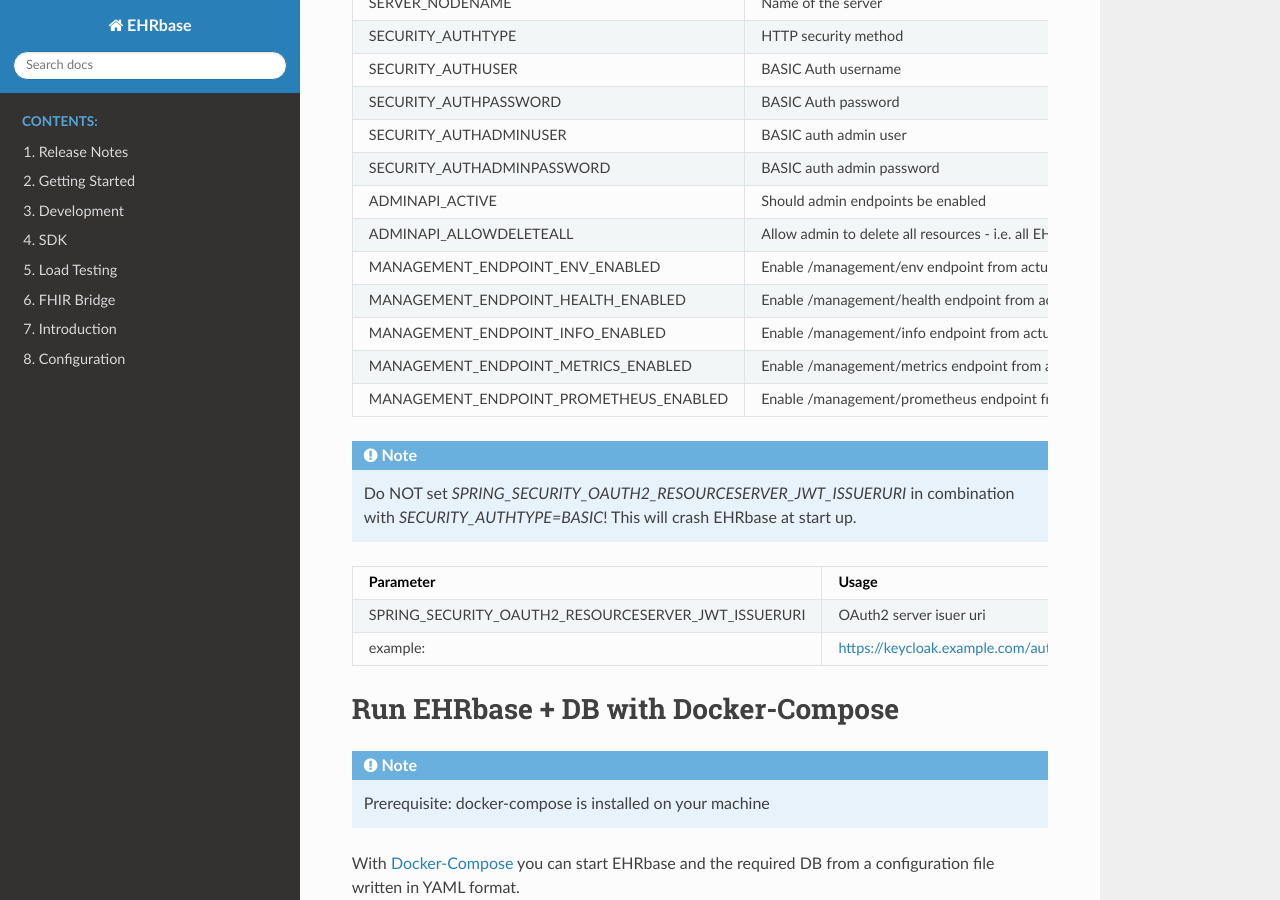
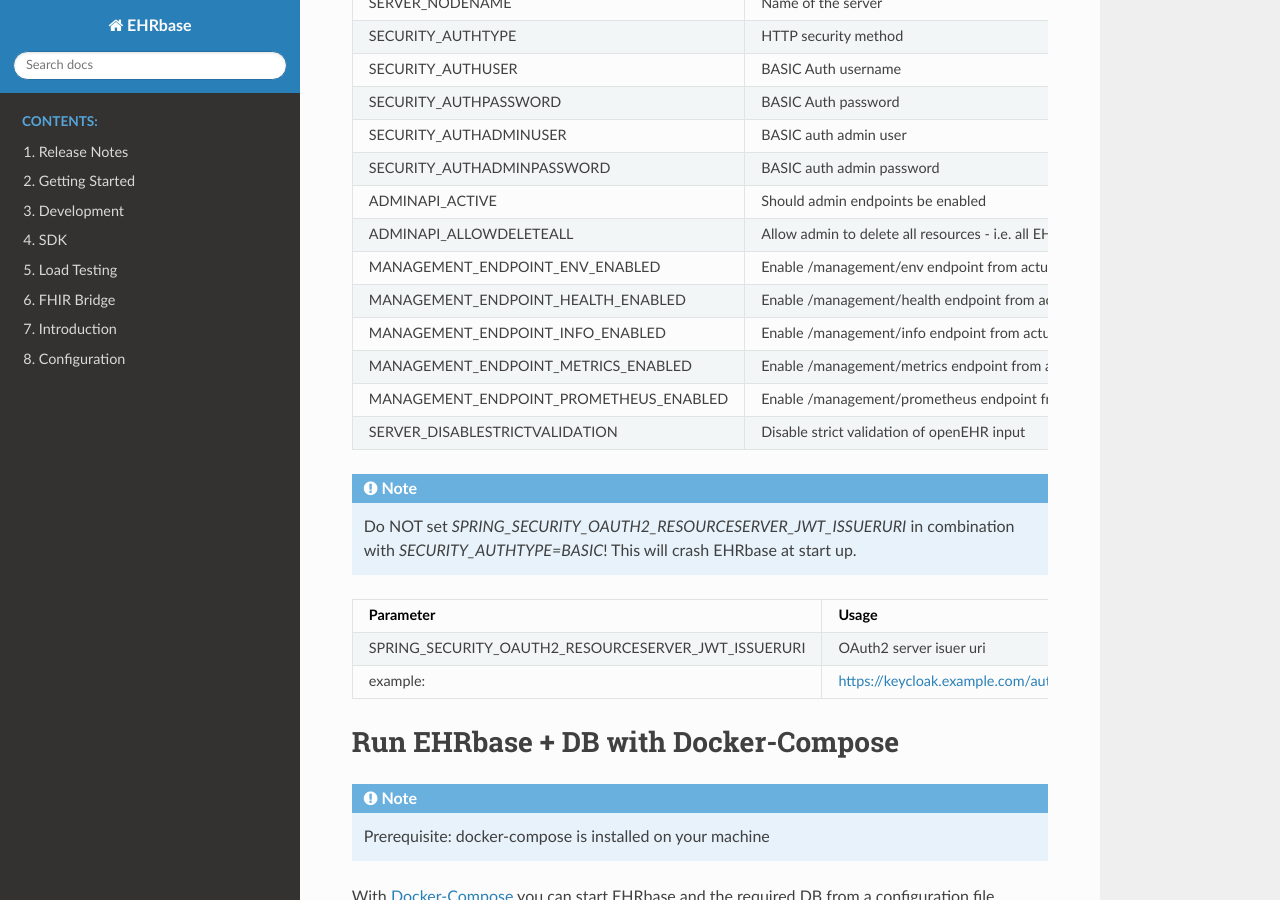
Before and after one commit to ehrbase/documentation, a Sphinx documentation site: the page built from source/03_development/04_docker_images/01_ehrbase/02_use_image/002_using_docker_image.rst, in a window 1280 px wide and 900 px high, scrolled down 1082 px. Built offline with Sphinx 7.4.7 and the Read the Docs theme 2.0.0, drawn with Linux system fonts in a browser that asks for light colours; formulas are drawn with MathJax 3; pages that are not in the unit, such as notebooks, are missing from menus.

Commit message:
Adds option to disable strict validation

```diff
--- a/source/03_development/04_docker_images/01_ehrbase/02_use_image/002_using_docker_image.rst
+++ b/source/03_development/04_docker_images/01_ehrbase/02_use_image/002_using_docker_image.rst
@@ -57,11 +57,12 @@
     SECURITY_AUTHADMINPASSWORD,             BASIC auth admin password,                                   mySuperAwesomePassword123
     ADMINAPI_ACTIVE,                        Should admin endpoints be enabled,                           true / false
     ADMINAPI_ALLOWDELETEALL,                Allow admin to delete all resources - i.e. all EHRs,         true / false
-    MANAGEMENT_ENDPOINT_ENV_ENABLED,        Enable /management/env endpoint from actuator                    true / false
-    MANAGEMENT_ENDPOINT_HEALTH_ENABLED,     Enable /management/health endpoint from actuator               true / false
-    MANAGEMENT_ENDPOINT_INFO_ENABLED,       Enable /management/info endpoint from actuator                   true / false
-    MANAGEMENT_ENDPOINT_METRICS_ENABLED,    Enable /management/metrics endpoint from actuator             true / false
-    MANAGEMENT_ENDPOINT_PROMETHEUS_ENABLED, Enable /management/prometheus endpoint from actuator       true / false
+    MANAGEMENT_ENDPOINT_ENV_ENABLED,        Enable /management/env endpoint from actuator,               true / false
+    MANAGEMENT_ENDPOINT_HEALTH_ENABLED,     Enable /management/health endpoint from actuator,            true / false
+    MANAGEMENT_ENDPOINT_INFO_ENABLED,       Enable /management/info endpoint from actuator,              true / false
+    MANAGEMENT_ENDPOINT_METRICS_ENABLED,    Enable /management/metrics endpoint from actuator,           true / false
+    MANAGEMENT_ENDPOINT_PROMETHEUS_ENABLED, Enable /management/prometheus endpoint from actuator,        true / false
+    SERVER_DISABLESTRICTVALIDATION,         Disable strict validation of openEHR input,                  true / false
 
 
 .. note::
```
